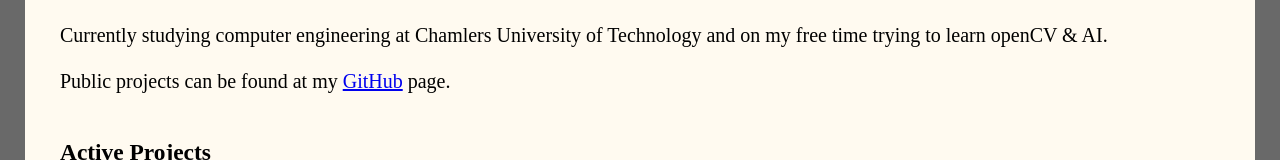
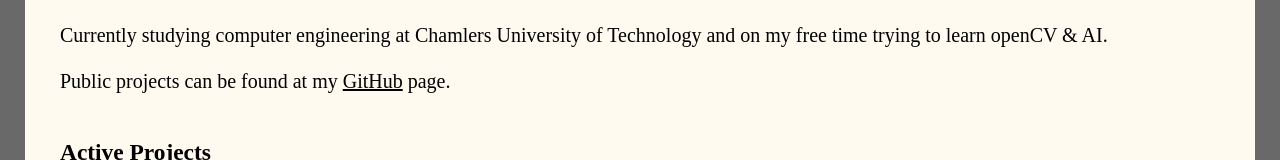
Before and after one commit to andrehoejmark/andrehoejmark.github.io, a plain HTML site: page index.html in a window 1280 px wide. Shown: the part 157-317 px from the top of the page. Drawn offline with Linux system fonts and the light colour scheme.

Commit message:
Update theme.css

```diff
--- a/theme.css
+++ b/theme.css
@@ -26,4 +26,4 @@ body {background-color: #FFFAF0;}
 	#top { top: 0; }
 	#bottom { bottom: 0; }
 
-a { text-decoration: underline; }
+a { text-decoration: underline; color: black; }
```
